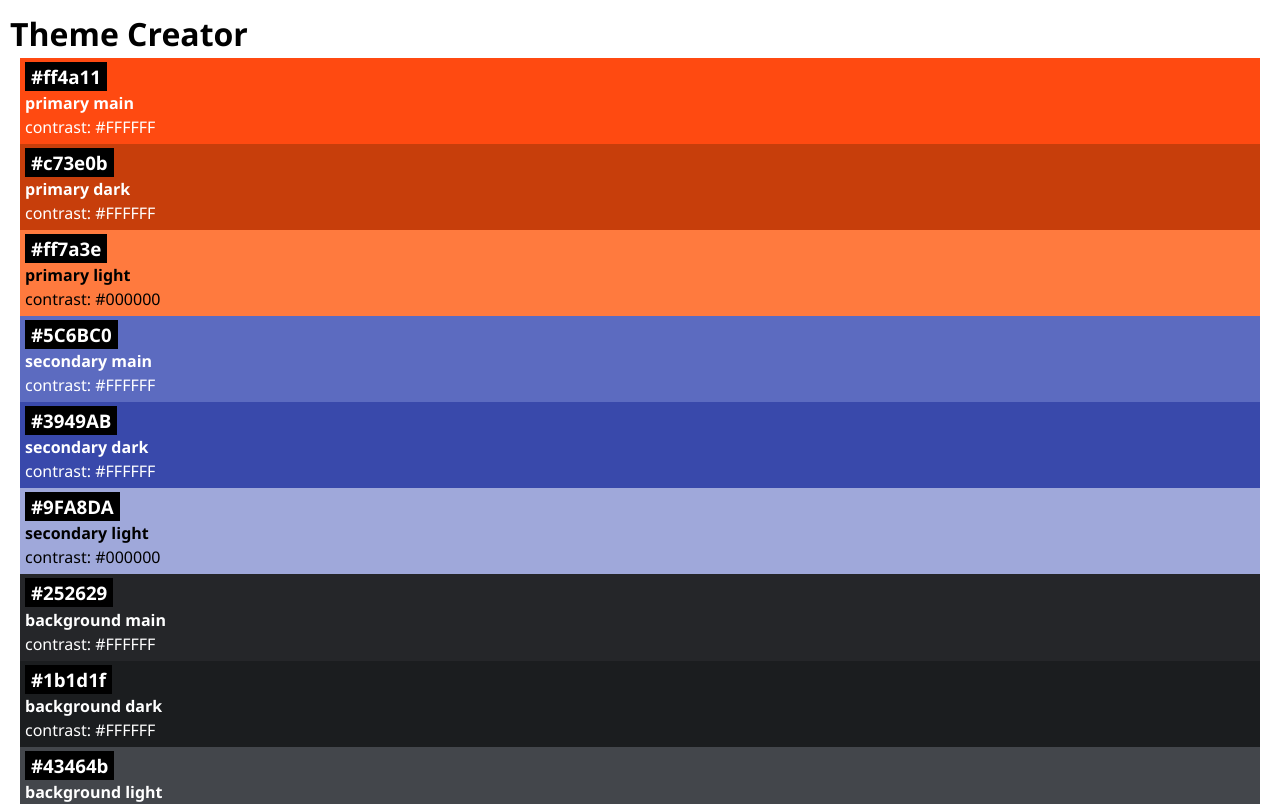
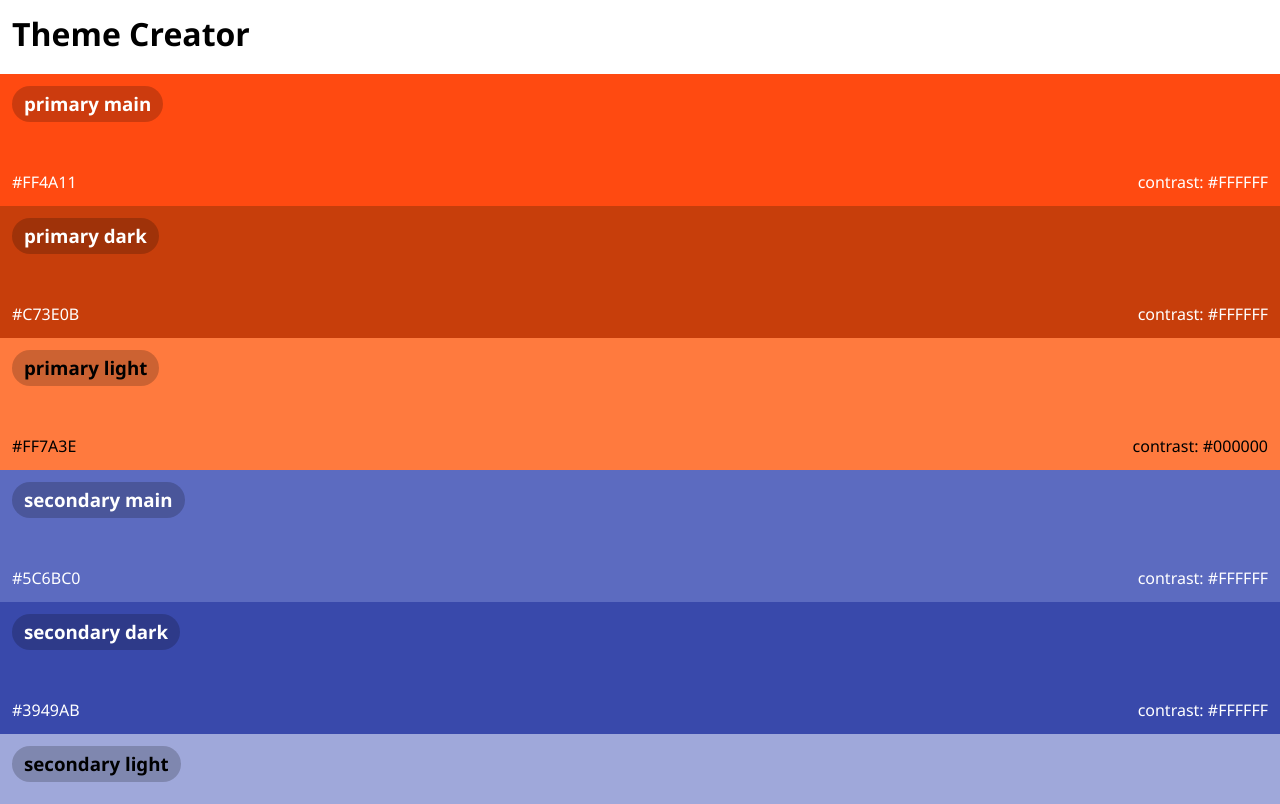
Before and after one commit to F-Kirchhoff/recap-project-4, a React (Vite) app: page / in a window 1280 px wide. Shown: the top 804 px of the page. Built offline with nearby package versions, Linux system fonts and the light colour scheme.

Commit message:
finish issue 1

```diff
--- a/src/App.css
+++ b/src/App.css
@@ -1,4 +1,8 @@
 body {
-  font-family: "Segoe UI", "Helvetica Neue", Arial, sans-serif;
-  padding: 10px;
+    font-family: "Segoe UI", "Helvetica Neue", Arial, sans-serif;
+    padding: 10px 0;
 }
+
+h1 {
+    padding-inline: 12px;
+}
--- a/src/App.jsx
+++ b/src/App.jsx
@@ -1,15 +1,18 @@
 import { initialColors } from "./lib/colors";
-import Color from "./Components/Color/Color";
+import ColorCard from "./Components/ColorCard/ColorCard";
 import "./App.css";
 
 function App() {
   return (
     <>
       <h1>Theme Creator</h1>
-
-      {initialColors.map((color) => {
-        return <Color key={color.id} color={color} />;
-      })}
+      <ul>
+        {initialColors.map((color) => (
+          <li key={color.id}>
+            <ColorCard color={color} />
+          </li>
+        ))}
+      </ul>
     </>
   );
 }
--- a/src/Components/Color/Color.css
+++ /dev/null
@@ -1,11 +0,0 @@
-.color-card {
-  margin: 0px 10px;
-  padding: 5px;
-}
-
-.color-card-headline {
-  display: inline;
-  padding: 2px 6px;
-  background: black;
-  color: white;
-}
--- a/src/Components/Color/Color.jsx
+++ /dev/null
@@ -1,17 +0,0 @@
-import "./Color.css";
-
-export default function Color({ color }) {
-  return (
-    <div
-      className="color-card"
-      style={{
-        background: color.hex,
-        color: color.contrastText,
-      }}
-    >
-      <h3 className="color-card-headline">{color.hex}</h3>
-      <h4>{color.role}</h4>
-      <p>contrast: {color.contrastText}</p>
-    </div>
-  );
-}
--- /dev/null
+++ b/src/Components/ColorCard/ColorCard.css
@@ -0,0 +1,29 @@
+.color-card {
+    padding: 12px;
+    display: grid;
+    grid-template-columns: 1fr 1fr;
+    gap: 3rem;
+}
+
+.color-card__headline {
+    display: inline;
+    padding: 4px 12px;
+    background: #0003;
+    border-radius: 999px;
+    grid-column: 1 / -1;
+    place-self: start;
+}
+
+.color-card__contrast-color {
+    place-self: end;
+    text-align: end;
+}
+
+.color-card__contrast-color-display {
+    text-transform: uppercase;
+}
+
+.color-card__main-color {
+    align-self: end;
+    text-transform: uppercase;
+}
--- /dev/null
+++ b/src/Components/ColorCard/ColorCard.jsx
@@ -0,0 +1,22 @@
+import "./ColorCard.css";
+
+export default function Color({ color }) {
+  return (
+    <div
+      className="color-card"
+      style={{
+        background: color.hex,
+        color: color.contrastText,
+      }}
+    >
+      <h3 className="color-card__headline">{color.role}</h3>
+      <p className="color-card__main-color">{color.hex}</p>
+      <p className="color-card__contrast-color">
+        contrast:{" "}
+        <span className="color-card__contrast-color-display">
+          {color.contrastText}
+        </span>
+      </p>
+    </div>
+  );
+}
--- a/src/index.css
+++ b/src/index.css
@@ -64,3 +64,9 @@ h6 {
 #__next {
     isolation: isolate;
 }
+
+ul {
+    list-style: none;
+    display: grid;
+    padding: 1rem 0;
+}
```
Lines whose indentation alone changed are shown as unchanged.
